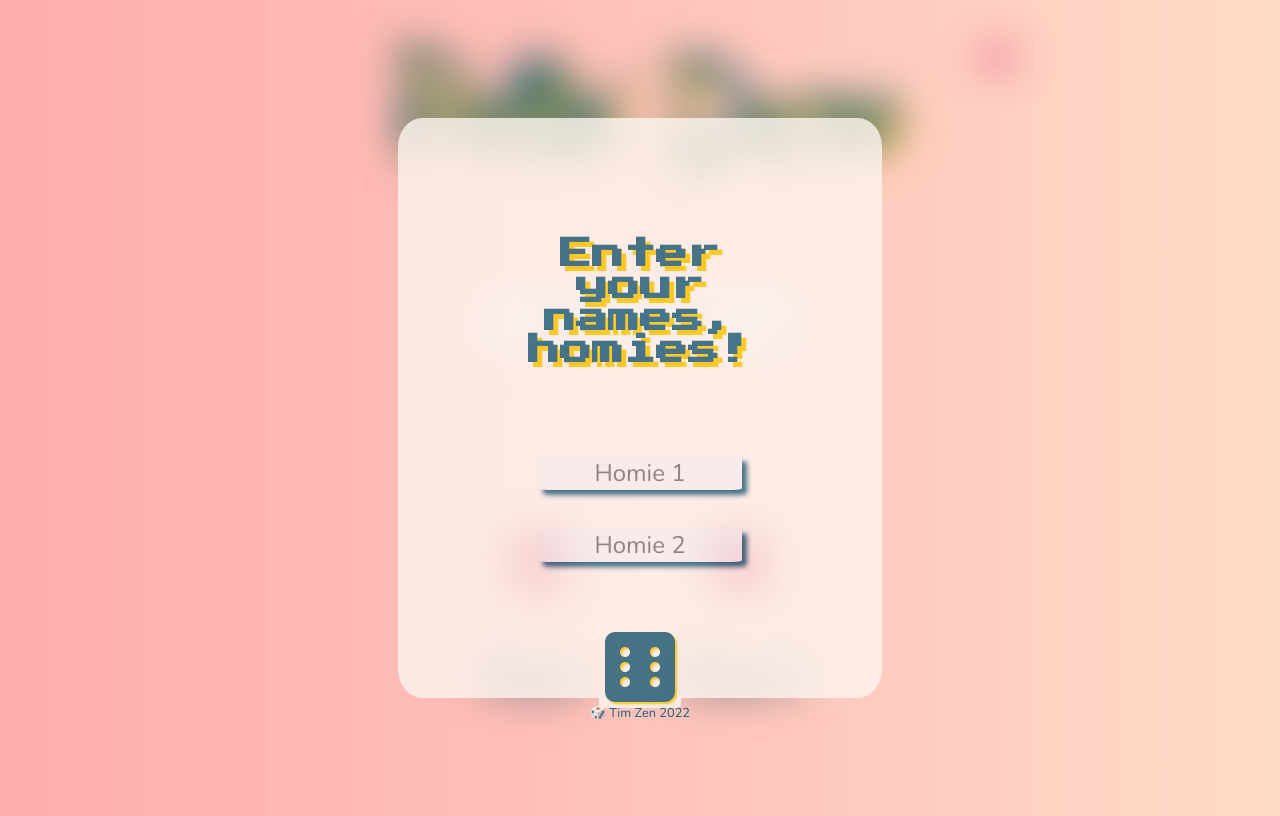
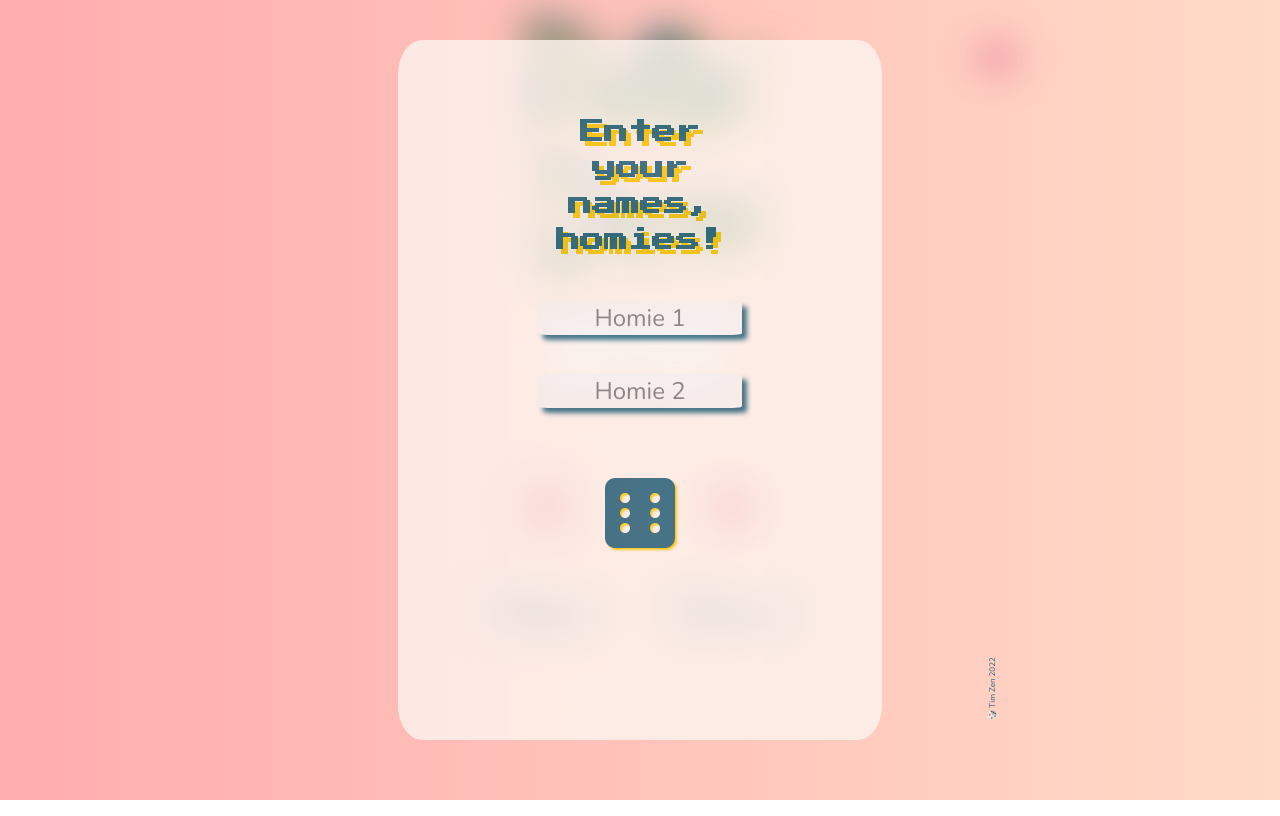
Before and after one commit to DrTimZen/TheDiceGame, a plain HTML site: page index.html in a window 1280 px wide. Drawn offline with nearby package versions, Linux system fonts and the light colour scheme.

Commit message:
refactoring1

```diff
--- a/index.html
+++ b/index.html
@@ -35,7 +35,7 @@
       <div class="container blur-out">
         <h1>Rollin' Dices</h1>
         <div class="button">
-          <button class="btn-roll">keep rollin'</button>
+          <button class="btn-roll">throw it</button>
         </div>
         <div class="dice player1">
           <span class="points novisibility">0</span>
--- a/styles.css
+++ b/styles.css
@@ -6,10 +6,13 @@ body {
 
 h1 {
   font-size: 8rem;
-  font-weight: 900;
+  padding: 0 30%;
+  font-weight: 700;
   font-stretch: expanded;
   margin-block-start: 3%;
+  margin-block-end: 4%;
   text-shadow: 5px 7px #ffc900;
+  line-height: 1;
 }
 
 p {
@@ -21,6 +24,10 @@ button {
   border: none;
   border-radius: 5%;
   text-align: center;
+}
+
+.button {
+  margin: 0;
 }
 
 main {
@@ -41,18 +48,20 @@ main {
   background-color: #fdf6f0;
   border-radius: 5%;
   font-family: "Press Start 2P";
-  height: 60%;
+  line-height: 1.5;
+  height: 75%;
   margin: auto;
   padding: 50px;
   opacity: 0.8;
   position: absolute;
+  top: 5%;
   text-align: center;
   width: 30%;
 }
 
 .container-input p {
-  font-size: 2rem;
-  padding: 10%;
+  font-size: 1.5rem;
+  padding: 0 20%;
   text-shadow: 5px 5px #ffc900;
 }
 
@@ -80,12 +89,12 @@ main {
 .btn-roll {
   color: #d22779;
   font-family: "Press Start 2P";
-  font-size: 1.1rem;
+  font-size: 0.7rem;
   line-height: 1.5;
-  padding: 10px 15px;
-  margin-bottom: 50px;
+  padding: 2% 1%;
+  margin-bottom: 2%;
   box-shadow: 8px 8px 5px #fe9898;
-  width: 300px;
+  width: 19%;
   cursor: pointer;
   opacity: 1;
 }
@@ -95,16 +104,16 @@ main {
 }
 
 .dice {
-  margin: 0 5% 5%;
   display: inline-block;
   text-align: center;
+  margin: 5% 4% 0;
 }
 
 .points {
   display: block;
   font-family: "Nunito";
-  font-size: 3rem;
-  margin: 30% 0;
+  font-size: 1.5rem;
+  margin: 10% 0 2%;
   text-align: center;
   transition: all 2s;
 }
@@ -113,21 +122,26 @@ main {
   background-color: #ffff;
   border-radius: 10%;
   box-shadow: 8px 8px 5px #fe9898;
-  width: 60px;
+  width: 40px;
+}
+
+.names {
+  margin-block-start: 0;
 }
 
 footer {
   font-family: "Nunito", sans-serif;
-  font-size: 0.8rem;
+  font-size: 0.5rem;
   text-align: center;
   padding-top: 5%;
   margin-bottom: 50px;
   position: absolute;
-  left: 0;
-  right: 0;
-  top: 80%;
+  right: 20%;
+  bottom: 3%;
   margin-left: auto;
   margin-right: auto;
+  transform: rotate(-90deg);
+  width: 10%;
 }
 
 .hidden {
@@ -149,21 +163,22 @@ footer {
   margin: auto;
   padding: 50px;
   width: 30%;
-  height: 60%;
+  height: 70%;
   text-align: center;
   position: absolute;
+  top: 10%;
   opacity: 0.8;
 }
 
 .container-winner p {
   font-size: 2rem;
   line-height: 1.5;
-  margin: 10% 0 10%;
 }
 
 .btn-dice {
   cursor: pointer;
   background-color: #fdf6f0;
+  margin-top: 10%;
 }
 
 .btn-dice-icon {
@@ -274,6 +289,11 @@ footer {
     width: 4rem;
   }
 
+  .name {
+    margin-block-start: 0%;
+    margin-block-end: 0%;
+  }
+
   footer {
     font-size: 0.3rem;
     transform: rotate(-90deg);
```
